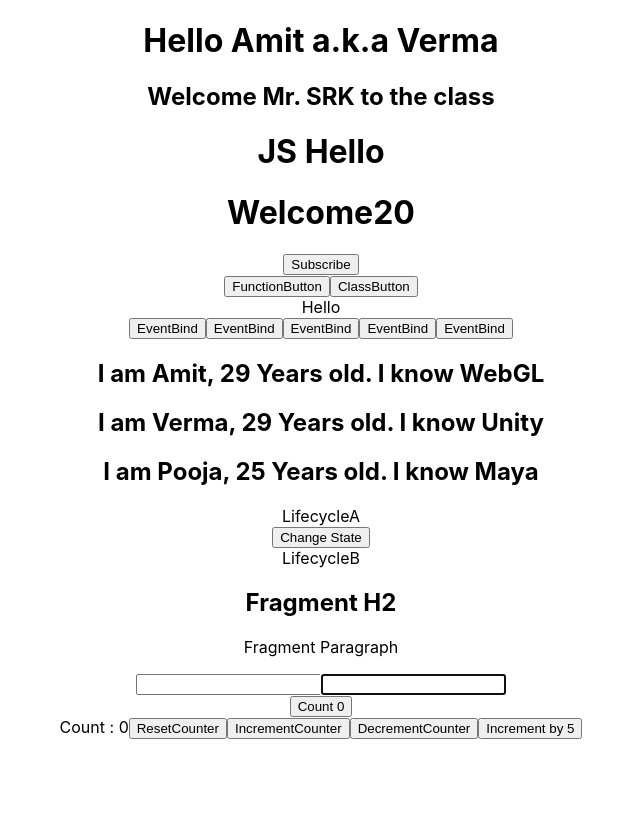
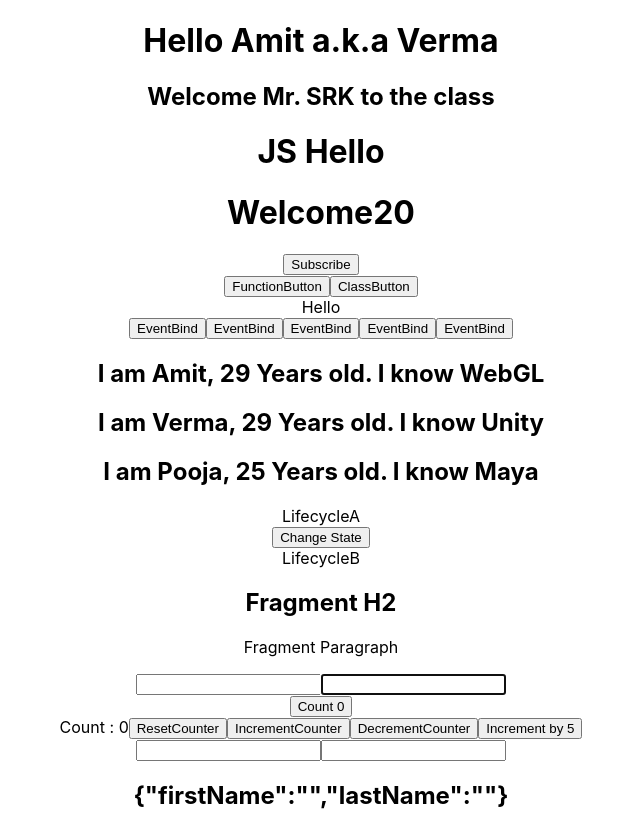
Before and after one commit to amitukind/myReact, a React (Create React App) app in the folder hello-world/: page / in a window 1280 px wide. Shown: the whole page, without its empty margins (319-959 px from the left). Before the commit the page ends 800 px from the top, so only its background shows below. Built offline with nearby package versions, Linux system fonts and the light colour scheme.

Commit message:
Hooks : useState() with Object : Problem

```diff
--- a/hello-world/src/App.js
+++ b/hello-world/src/App.js
@@ -13,6 +13,7 @@ import FragmentDemo from "./components/FragmentDemo";
 import RefsDemo from "./components/RefsDemo";
 import HookCounter from "./components/HookCounter";
 import HookCounter2 from "./components/HookCounter2";
+import HookCounterObject from "./components/HookCounterObject";
 
 class App extends Component {
   render() {
@@ -31,6 +32,7 @@ class App extends Component {
         <RefsDemo />
         <HookCounter></HookCounter>
         <HookCounter2></HookCounter2>
+        <HookCounterObject></HookCounterObject>
       </div>
     );
   }
--- /dev/null
+++ b/hello-world/src/components/HookCounterObject.js
@@ -0,0 +1,22 @@
+import React, { useState } from "react";
+
+function HookCounterObject() {
+  const [name, setName] = useState({ firstName: "", lastName: "" });
+  return (
+    <form>
+      <input
+        type="text"
+        value={name.firstName}
+        onChange={(e) => setName({ firstName: e.target.value })}
+      />
+      <input
+        type="text"
+        value={name.lastName}
+        onChange={(e) => setName({ lastName: e.target.value })}
+      />
+      <h2>{JSON.stringify(name)}</h2>
+    </form>
+  );
+}
+
+export default HookCounterObject;
```
